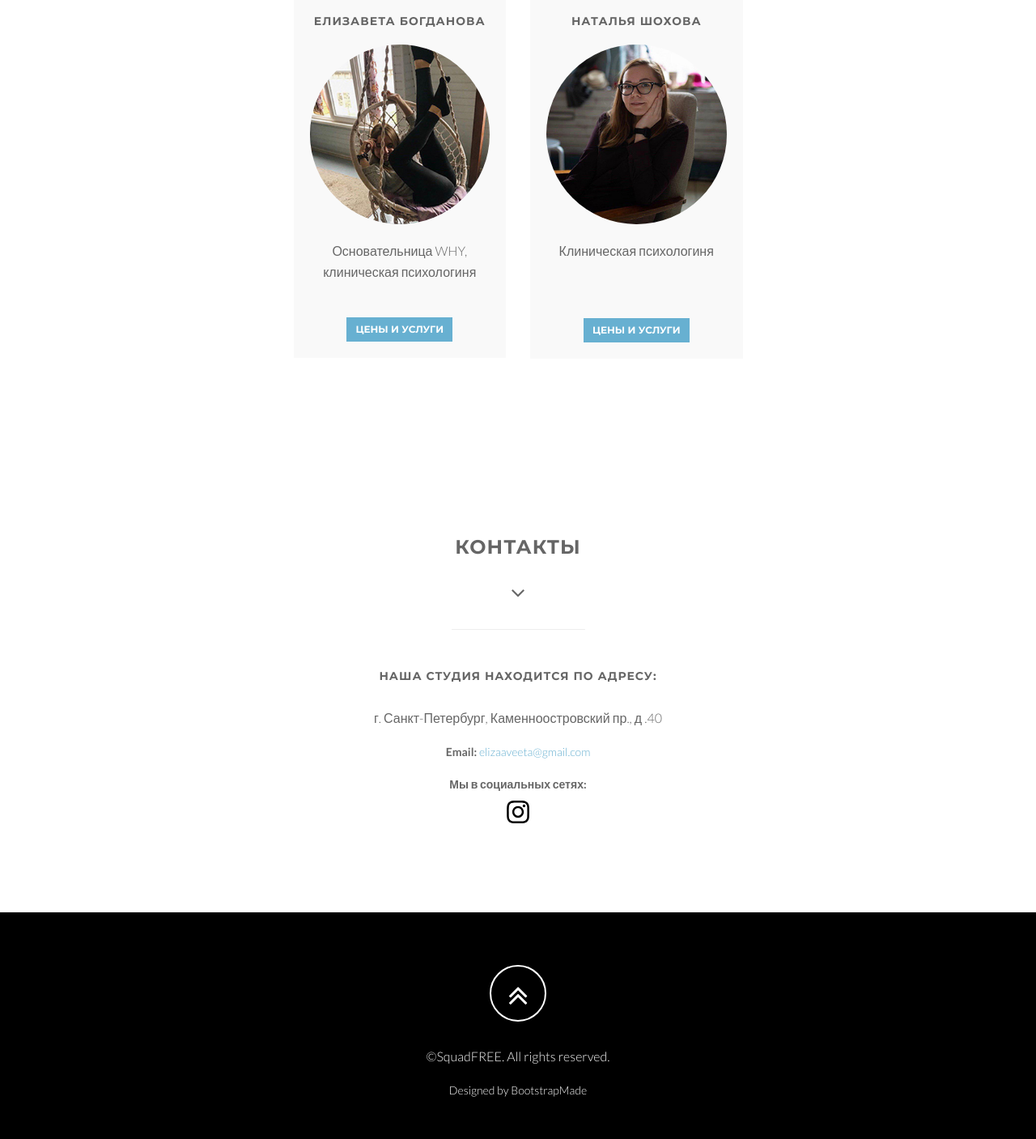
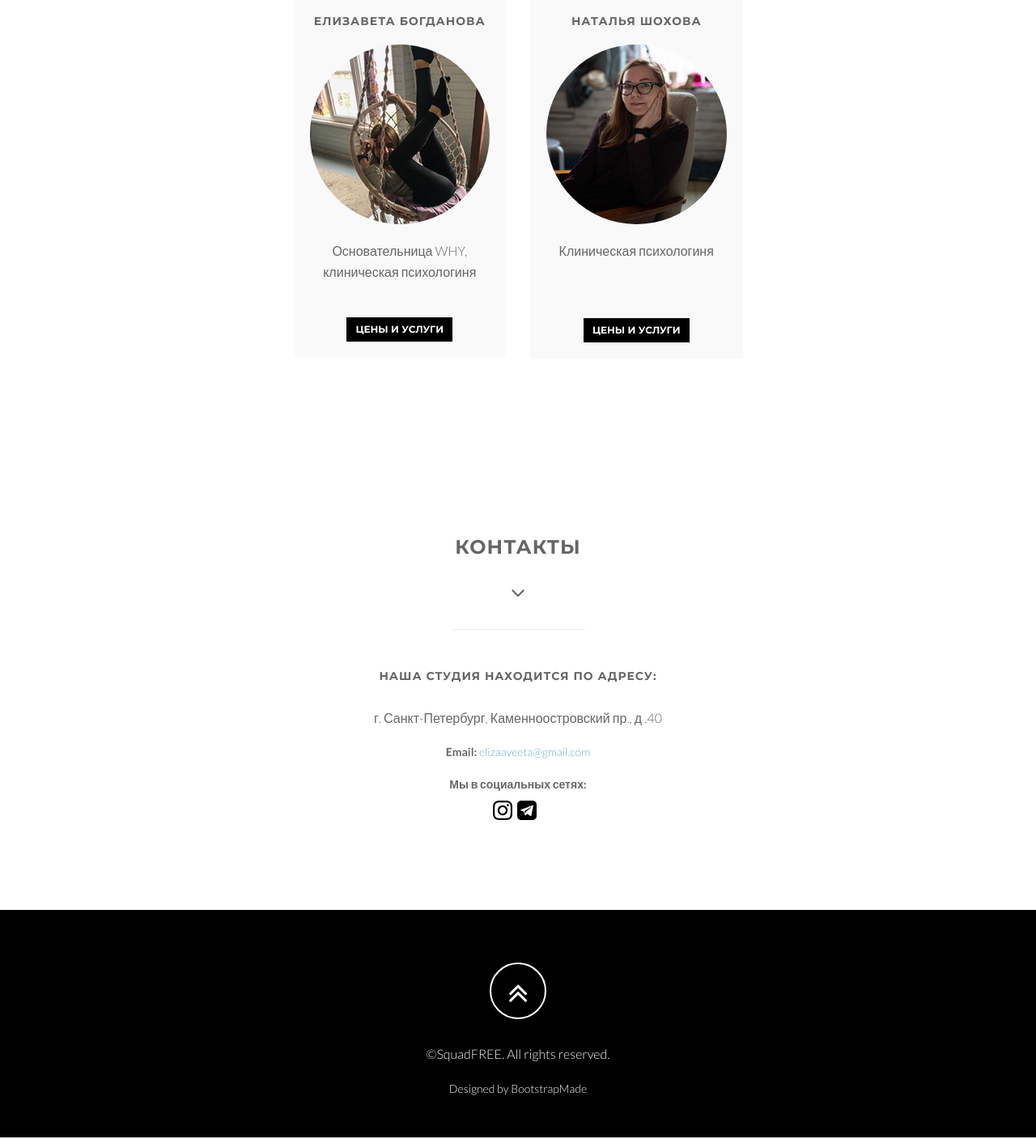
Before and after one commit to BogdanovPD/y-landing, a PHP site: page / in a window 1280 px wide. Shown: the part 1732-3139 px from the top of the page at 81% size. Run offline with PHP 8.4, Linux system fonts and the light colour scheme; some web fonts are replaced.

Commit message:
fix button color + teleg icon

```diff
--- a/color/default.css
+++ b/color/default.css
@@ -34,7 +34,7 @@ a,.tp-caption a.btn:hover {
 }
 
 .bg-skin {
-	background: #67b0d1;
+	background: #000;
 }
 
 form#contact-form input:focus,form#contact-form select:focus,form#contact-form textarea:focus {
@@ -47,6 +47,6 @@ footer {
 
 .btn-skin {
   color: #fff;
-  background-color: #67b0d1;
-  border-color: #67b0d1;
+  background-color: #000;
+  border-color: #000;
 }
--- a/index.html
+++ b/index.html
@@ -30,9 +30,9 @@
 
 <body id="page-top" data-spy="scroll" data-target=".navbar-custom">
 <!-- Preloader -->
-<div id="preloader">
-  <div id="load"></div>
-</div>
+<!--<div id="preloader">-->
+  <!--<div id="load"></div>-->
+<!--</div>-->
 
 <nav class="navbar navbar-custom navbar-fixed-top top-nav-collapse" role="navigation">
   <div class="container">
@@ -329,7 +329,18 @@
           <br>
           <strong>Мы в социальных сетях:</strong><br>
           <div class="mt-10">
-            <a href="https://www.instagram.com/why.psystudio/"><img src="img/icons/instagram.svg" alt="insta" class="center"/></a>
+            <div class="container center">
+              <div class="row">
+                <div class="col-lg-4"></div>
+                <div class="col-lg-1">
+                  <a href="https://www.instagram.com/why.psystudio/"><img src="img/icons/instagram.svg" alt="insta"/></a>
+                </div>
+                <div class="col-lg-1">
+                  <a href="https://www.instagram.com/why.psystudio/"><img src="img/icons/telegram.svg" alt="teleg"/></a>
+                </div>
+                <div class="col-lg-6"></div>
+              </div>
+            </div>
             <!--<a href="https://www.instagram.com/why.psystudio/"><i class="fa fa-telegram fa-3x"></i></a>-->
           </div>
           <!--</address>-->
--- a/js/custom.js
+++ b/js/custom.js
@@ -3,9 +3,7 @@
   new WOW().init();
 
   jQuery(window).load(function() {
-    jQuery("#preloader").delay(1).fadeOut("slow");
-    jQuery("#load").delay(1).fadeOut("slow");
-    $('#intro').delay(2).fadeOut(3000);
+    $('#intro').fadeOut(3500);
   });
 
 
```
Also changed, not shown: img/icons/instagram.svg, img/icons/telegram.svg (added). Lines whose indentation alone changed are shown as unchanged.
